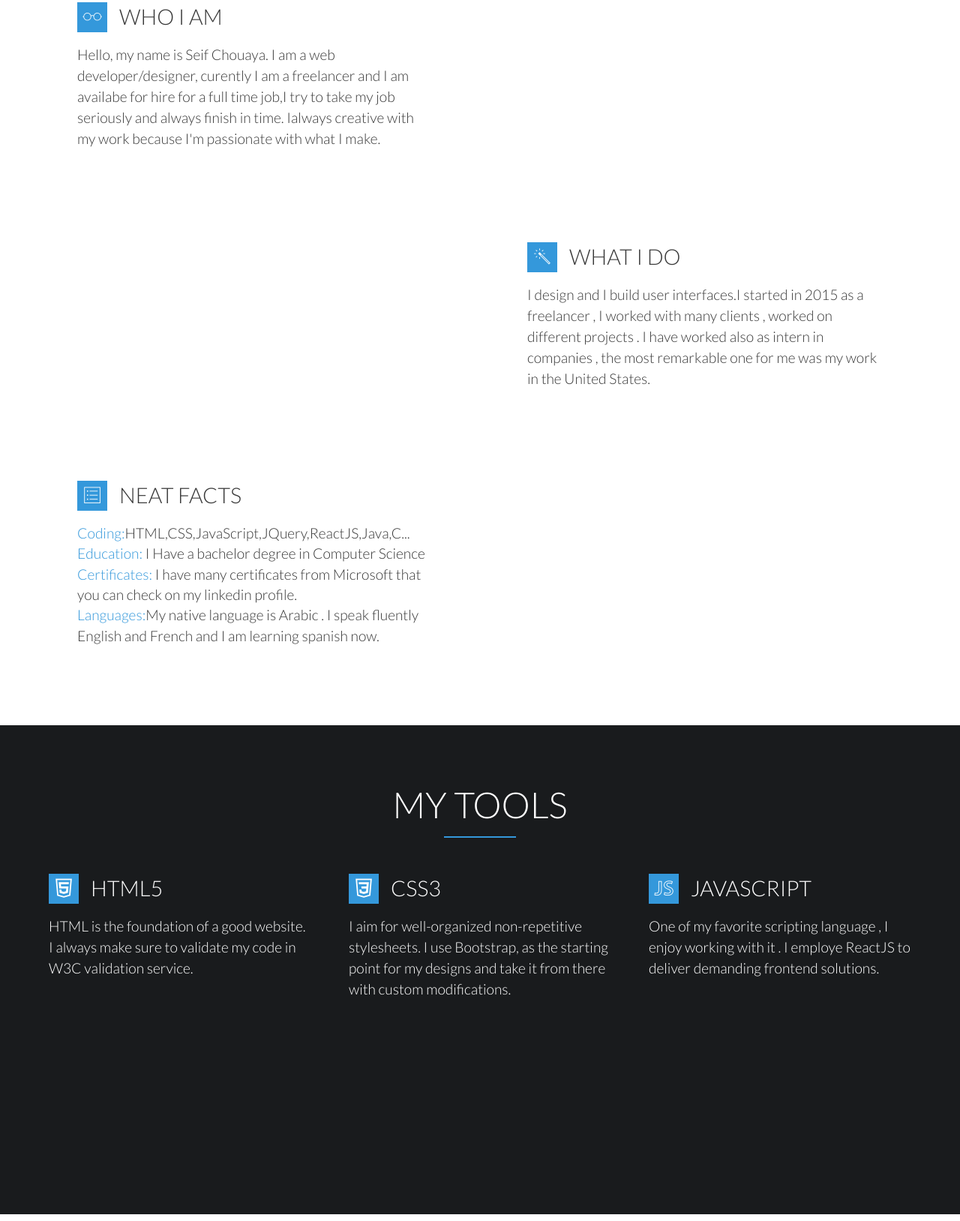
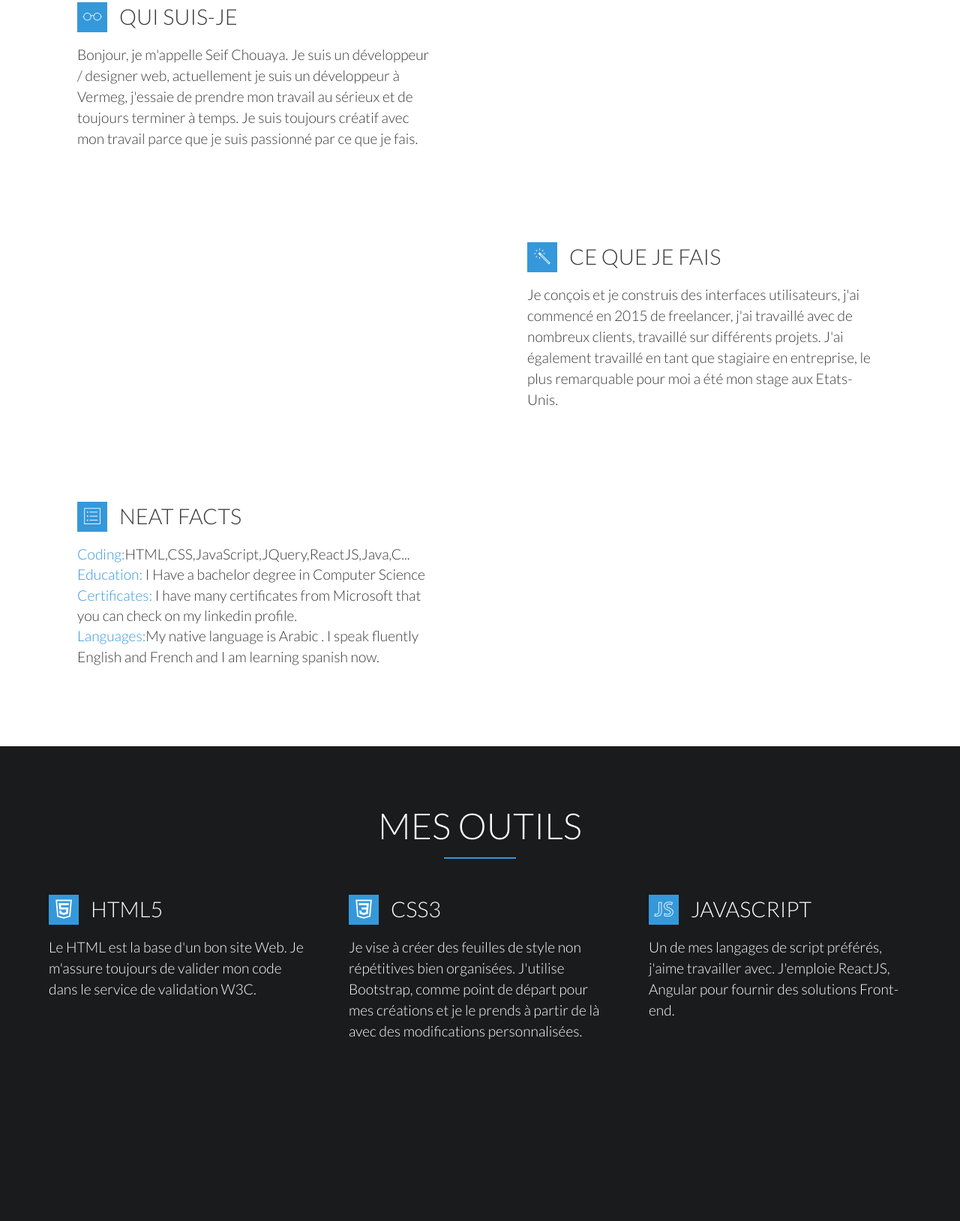
Before and after one commit to dra9unov/dra9unov.github.io, a website: page index.html in a window 1280 px wide. Shown: the part 1059-2687 px from the top of the page at 75% size. Drawn offline with nearby package versions, Linux system fonts and the light colour scheme; files whose address does not match are found by name.

Commit message:
translate

```diff
--- a/index.html
+++ b/index.html
@@ -60,7 +60,7 @@
                 </nav>
                 <div class="overlay"></div>
                 <div class="welcome-box">
-                    <p>Welcome to my Portfolio, I'm Seif Chouaya. I'am a Front End Developer</p>
+                    <p>Bienvenue sur mon portfolio, Je suis Seif Edinne Chouaya, Je suis un développeur Front-End</p>
                     <h1>Front end developer</h1>
                 </div>
                 <nav class="social-nav">
@@ -79,7 +79,7 @@
             <section class="container about-me" id="about-me">
 
                 <div class="row">
-                    <h2>About me</h2>
+                    <h2>À Propos De Moi</h2>
                 </div>
 
                 <div class="row visible-xs visible-sm">
@@ -90,8 +90,8 @@
                 <div class="row feats-row">
                     <div class="col-md-6 feats-container">
                         <section>
-                            <h3><span class="ion-ios-glasses-outline icon-header"></span>Who I am</h3>
-                            <p>Hello, my name is Seif Chouaya. I am a web developer/designer, curently I am a freelancer and I am availabe for hire for a full time job,I try to take my job seriously and always finish in time. Ialways creative with my work because I'm passionate with what I make.</p>
+                            <h3><span class="ion-ios-glasses-outline icon-header"></span>Qui suis-je</h3>
+                            <p>Bonjour, je m'appelle Seif Chouaya. Je suis un développeur / designer web, actuellement je suis un développeur à Vermeg, j'essaie de prendre mon travail au sérieux et de toujours terminer à temps. Je suis toujours créatif avec mon travail parce que je suis passionné par ce que je fais.</p>
                         </section>
                     </div>
                     <div class="col-md-6 feat-bg bg-me hidden-xs hidden-sm invisible"></div>
@@ -102,8 +102,8 @@
                     </div>
                     <div class="col-md-6 feats-container">
                         <section>
-                            <h3><span class="ion-ios-color-wand-outline icon-header"></span>What I do</h3>
-                            <p>I  design and I build user interfaces.I started in 2015 as a freelancer , I worked with many clients , worked on different projects . I have worked also as intern in companies , the most remarkable one for me was my work in the United States. </p>
+                            <h3><span class="ion-ios-color-wand-outline icon-header"></span>Ce que je fais</h3>
+                            <p>Je conçois et je construis des interfaces utilisateurs, j'ai commencé en 2015 de freelancer, j'ai travaillé avec de nombreux clients, travaillé sur différents projets. J'ai également travaillé en tant que stagiaire en entreprise, le plus remarquable pour moi a été mon stage aux Etats-Unis. </p>
                         </section>
                     </div>
                 </div>
@@ -130,25 +130,25 @@
         <section class="row dark-container tools-row">
             <div class="container tools" id="tools">
                 <div class="row">
-                    <h2>My tools</h2>
+                    <h2>Mes Outils</h2>
                 </div>
                 <div class="row">
                     <section class="col-sm-4 skill-box">
                         <div class="row">
                             <h3><span class="ion-social-html5-outline icon-header"></span>HTML5</h3>
-                            <p>HTML is the foundation of a good website. I always make sure to validate my code in W3C validation service.</p>
+                            <p>Le HTML est la base d'un bon site Web. Je m'assure toujours de valider mon code dans le service de validation W3C.</p>
                         </div>
                     </section>
                     <section class="col-sm-4 skill-box">
                         <div class="row">
                             <h3><span class="ion-social-css3-outline icon-header"></span>CSS3</h3>
-                            <p>I aim for well-organized non-repetitive stylesheets. I use Bootstrap, as the starting point for my designs and take it from there with custom modifications.</p>
+                            <p>Je vise à créer des feuilles de style non répétitives bien organisées. J'utilise Bootstrap, comme point de départ pour mes créations et je le prends à partir de là avec des modifications personnalisées.</p>
                         </div>
                     </section>
                     <section class="col-sm-4 skill-box">
                         <div class="row">
                             <h3><span class="ion-social-javascript-outline icon-header"></span>JavaScript</h3>
-                            <p>One of my favorite scripting language , I enjoy working with it . I employe ReactJS to deliver demanding frontend solutions.</p>
+                            <p>Un de mes langages de script préférés, j'aime travailler avec. J'emploie ReactJS, Angular pour fournir des solutions Front-end.</p>
                         </div>
                     </section>
                 </div>
```
